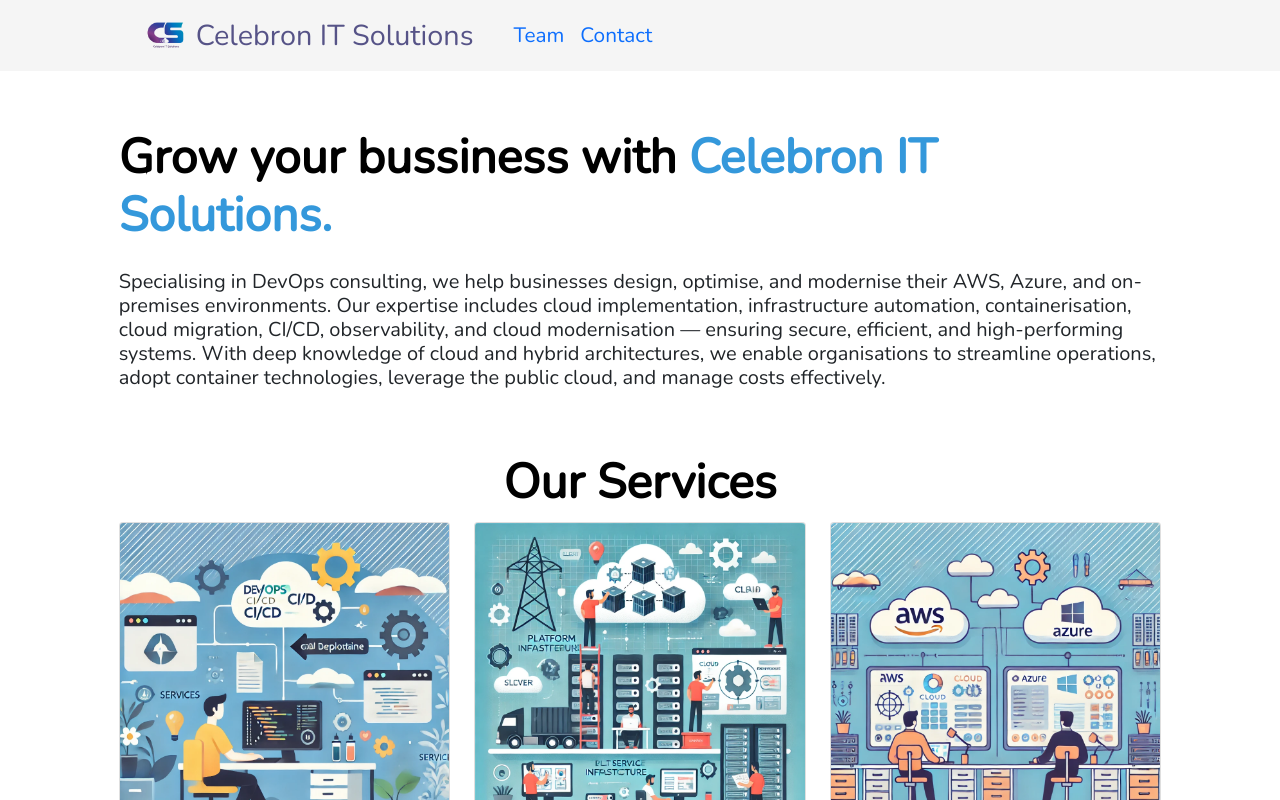
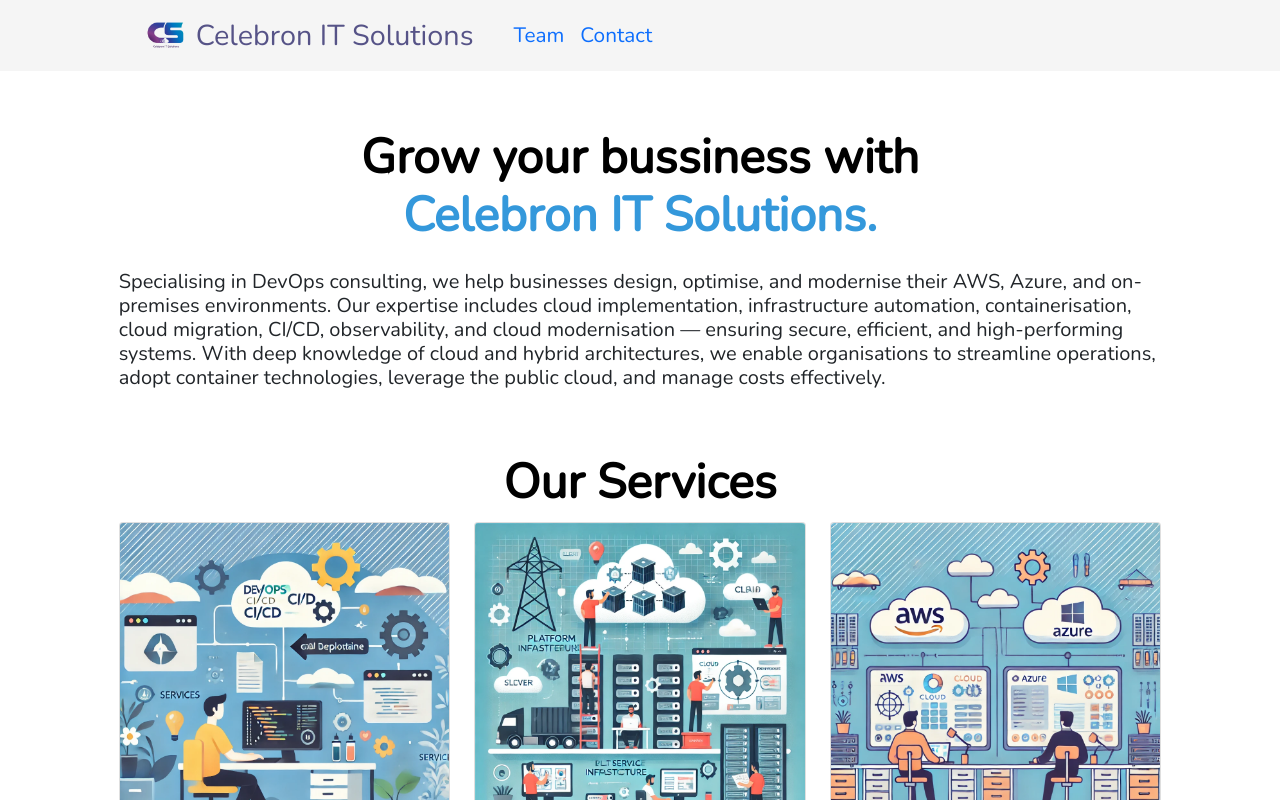
Before and after one commit to ethemcemozkan/celebronitsolutions.com, a React (Create React App) app: page /#/ in a window 1280 px wide. Shown: the top 800 px of the page. Built offline with nearby package versions, Linux system fonts and the light colour scheme.

Commit message:
v10 better intro

```diff
--- a/src/Home.js
+++ b/src/Home.js
@@ -16,9 +16,10 @@
           <div className="row">
             <div className="col-10 mx-auto">
               <div className="row pt-5">
-                <div className="col-md-6 pt-5 pt-lg-0 order-2 order-lg-1 d-flex justify-content-center flex-column description">
-                  <h1>
+                <div className="pt-5 pt-lg-0 order-2 order-lg-1 d-flex justify-content-center flex-column description">
+                  <h1 className="text-center">
                     Grow your bussiness with
+                    <br/>
                     <strong className="brand-name"> Celebron IT Solutions. </strong>
                   </h1>
 
```
